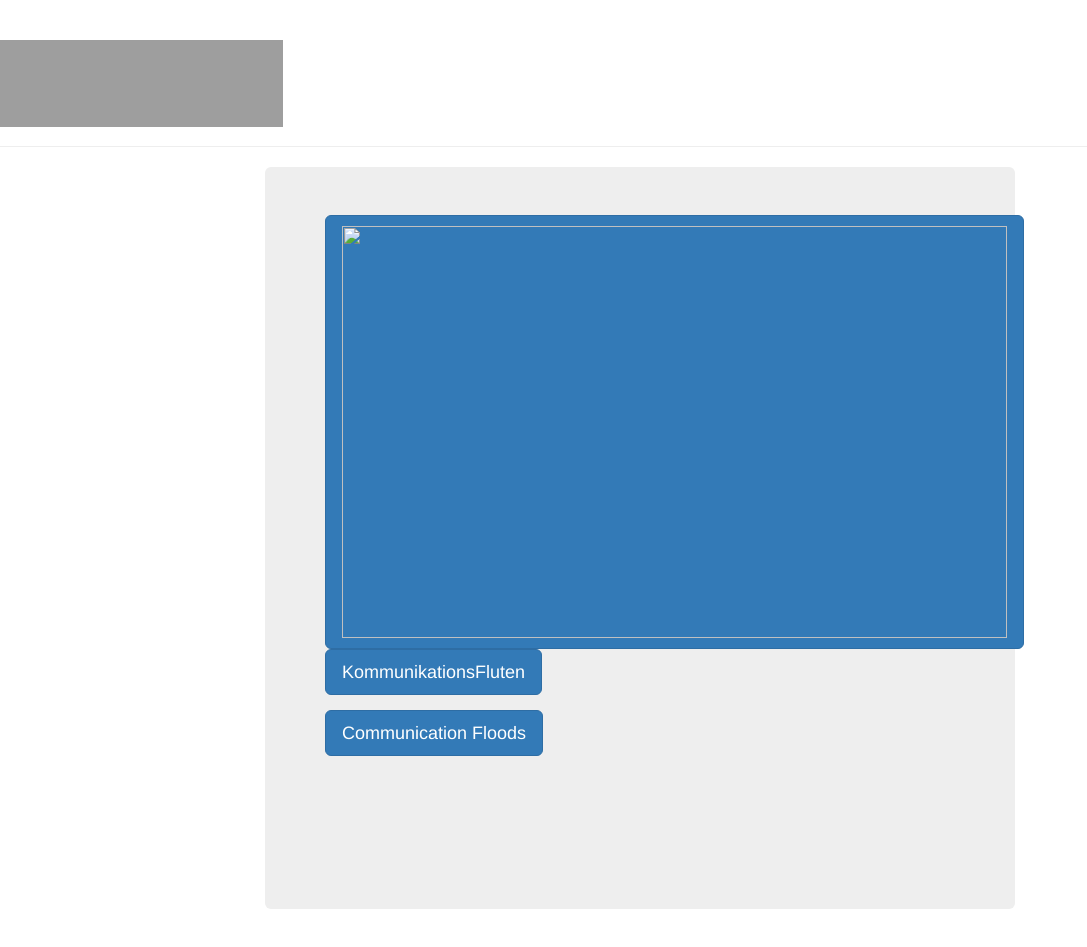
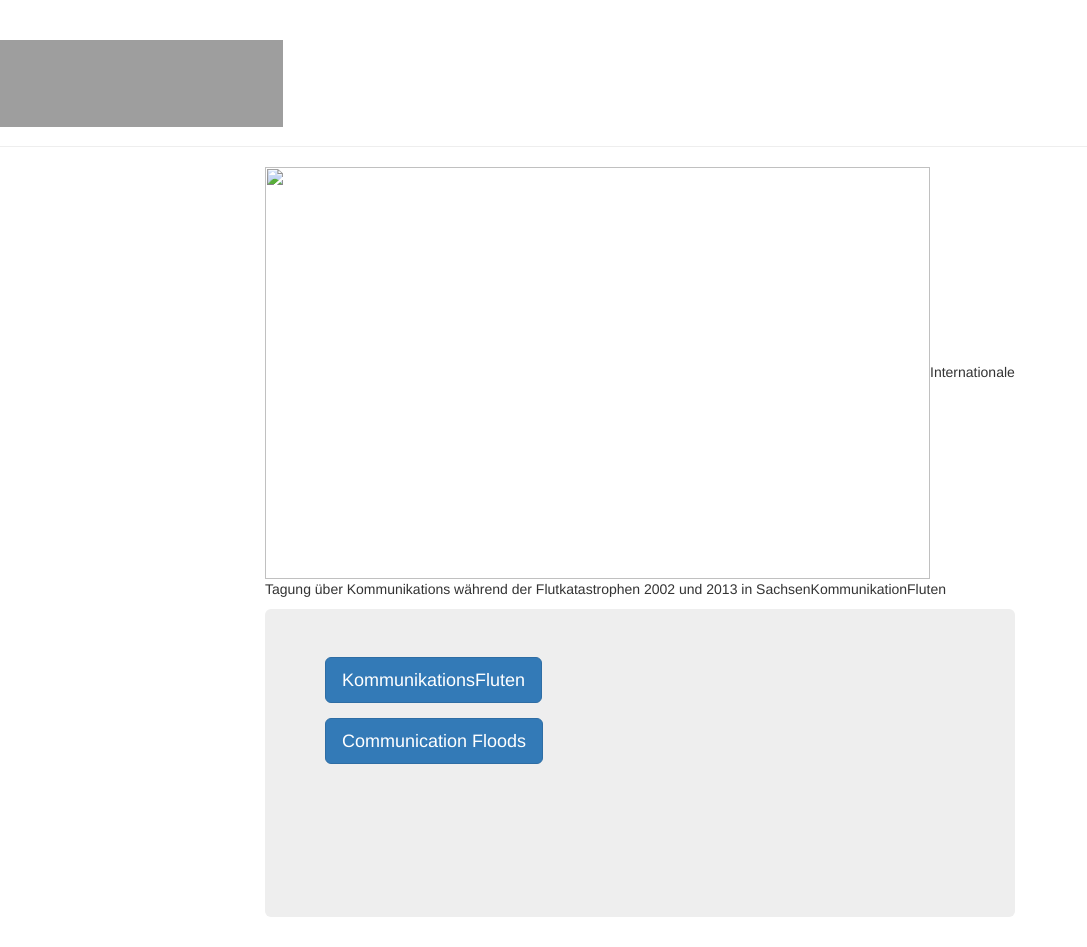
Before and after one commit to susedev/test, a Jekyll site: the page built from index.html, in a window 1280 px wide. Shown: the whole page, without its empty margins (0-1087 px from the left). Built offline with Jekyll 4.4.1, drawn with Linux system fonts in a browser that asks for light colours; nearby versions of some CDN libraries; grey boxes are pictures that could not be loaded.

Commit message:
Edit from JekyllCMS

```diff
--- a/index.html
+++ b/index.html
@@ -2,8 +2,10 @@
 layout: home
 title: Home
 ---
+<p><img alt="" src="{{ site.base_url }}/media/welle-web.png" style="width: 665px; height: 412px;" />Internationale Tagung &uuml;ber Kommunikations w&auml;hrend der Flutkatastrophen 2002 und 2013 in SachsenKommunikationFluten</p>
+
 <div class="jumbotron">
-<p><a class="btn btn-primary btn-lg" href="http://eijc.github.io/data/konferenz-kommunikationsfluten.html" role="button"><img alt="" src="{{ site.base_url }}/media/welle-web.png" style="width: 665px; height: 412px;" /></a><a class="btn btn-primary btn-lg" href="http://eijc.github.io/data/konferenz-kommunikationsfluten.html" role="button">KommunikationsFluten</a></p>
+<p><a class="btn btn-primary btn-lg" href="http://eijc.github.io/data/konferenz-kommunikationsfluten.html" role="button">KommunikationsFluten</a></p>
 
 <p><a class="btn btn-primary btn-lg" href="http://eijc.github.io/data/conference-communication-floods.html" role="button">Communication Floods</a></p>
 
```
